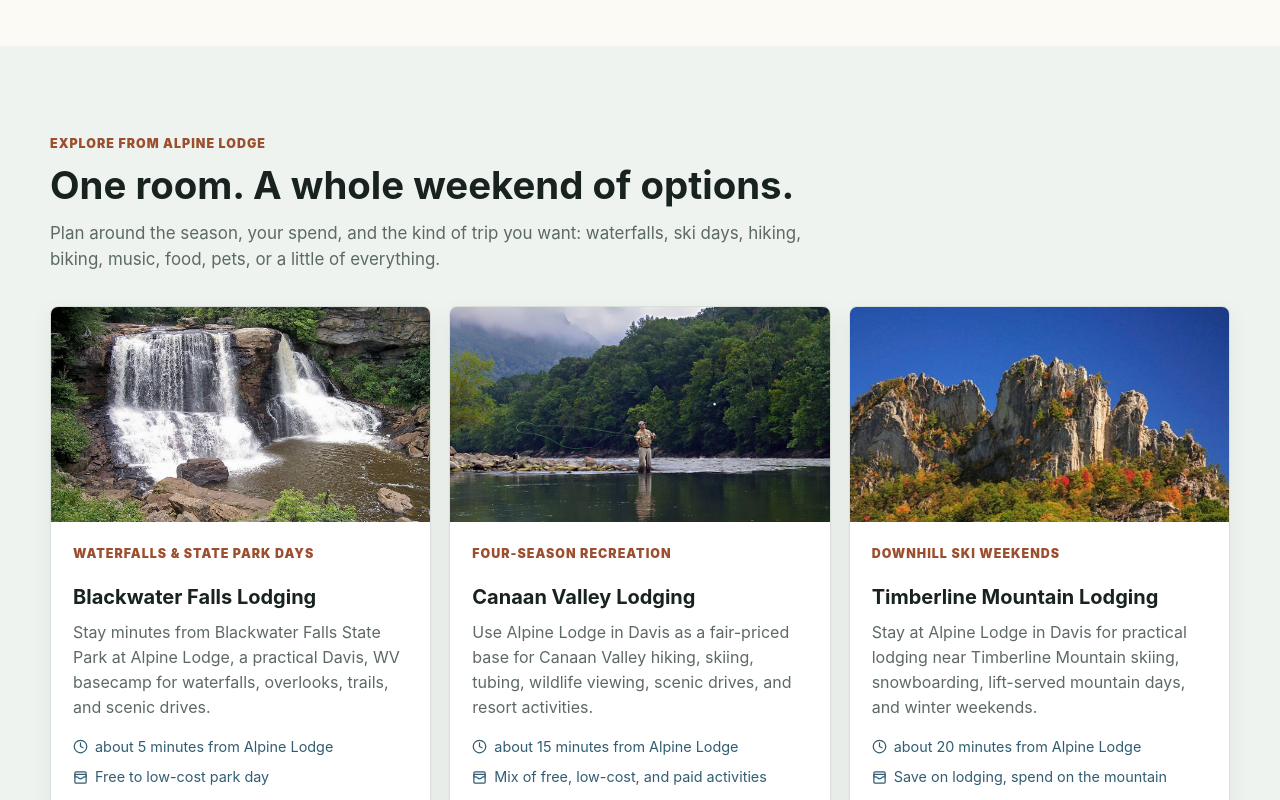
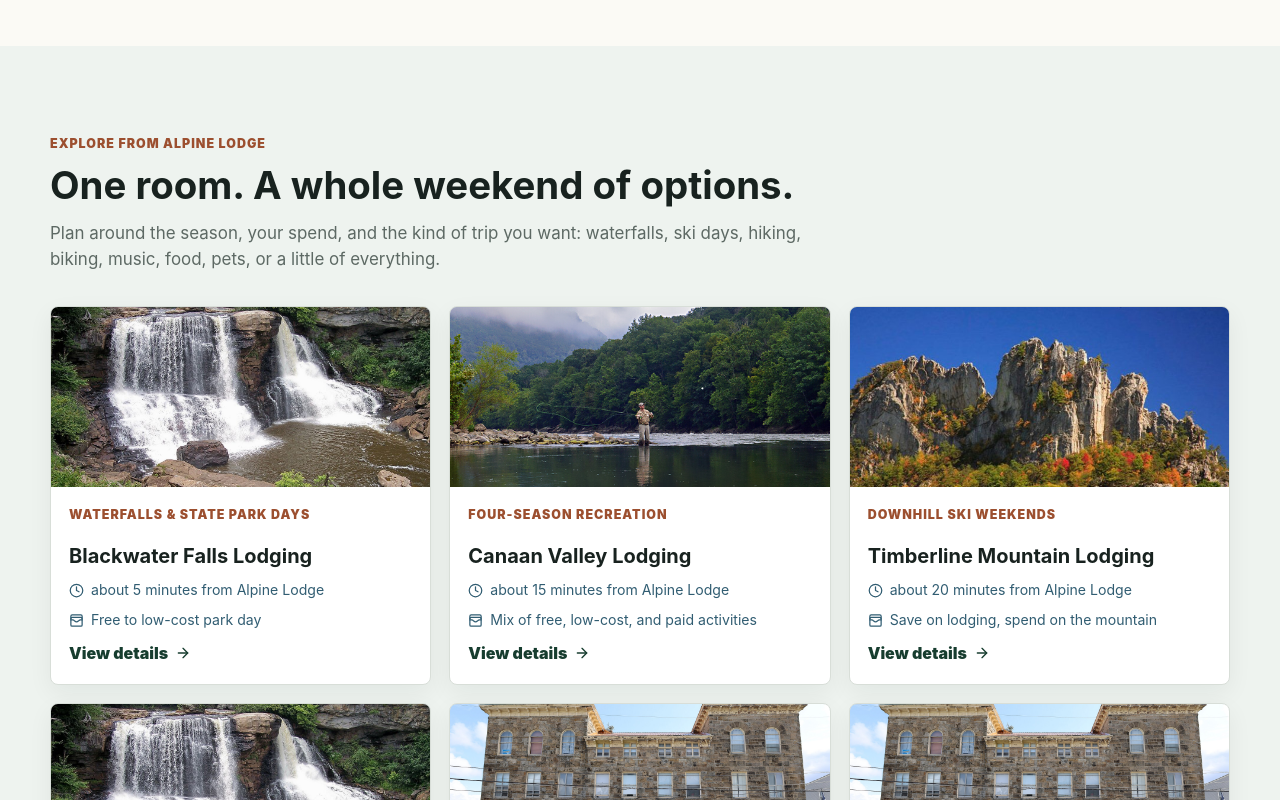
Before and after one commit to Mishidog/twhague22-alpine-lodge-website, a Next.js app: page / in a window 1280 px wide. Shown: the part 1280-2080 px from the top of the page. Built offline with nearby package versions, Linux system fonts and the light colour scheme; no server answers.

Commit message:
Tighten homepage proof and card density

```diff
--- a/app/globals.css
+++ b/app/globals.css
@@ -396,6 +396,20 @@
   display: grid;
   gap: 12px;
   padding: 22px;
+}
+
+.experience-card-compact .card-image {
+  min-height: 180px;
+}
+
+.experience-card-compact .card-body {
+  gap: 10px;
+  padding: 18px;
+}
+
+.experience-card-compact .meta-row {
+  padding-top: 2px;
+  font-size: 0.88rem;
 }
 
 .card-body p:not(.eyebrow),
@@ -1459,6 +1473,10 @@
     min-height: 330px;
   }
 
+  .experience-card-compact .card-image {
+    min-height: 170px;
+  }
+
   .booking-note {
     padding: 22px;
   }
--- a/app/page.jsx
+++ b/app/page.jsx
@@ -121,7 +121,7 @@
           />
           <div className="card-grid">
             {experiences.slice(0, 6).map((item) => (
-              <ExperienceCard key={item.slug} item={item} />
+              <ExperienceCard key={item.slug} item={item} compact />
             ))}
           </div>
           <div className="section-actions">
--- a/components/ExperienceCard.jsx
+++ b/components/ExperienceCard.jsx
@@ -2,16 +2,16 @@
 import Link from "next/link";
 import { ArrowRight, Clock, WalletCards } from "lucide-react";
 
-export function ExperienceCard({ item, hrefPrefix = "/experiences" }) {
+export function ExperienceCard({ item, hrefPrefix = "/experiences", compact = false }) {
   return (
-    <Link className="experience-card" href={`${hrefPrefix}/${item.slug}`}>
+    <Link className={`experience-card ${compact ? "experience-card-compact" : ""}`} href={`${hrefPrefix}/${item.slug}`}>
       <div className="card-image">
         <Image src={item.image} alt={item.alt || item.title} fill sizes="(max-width: 760px) 100vw, 33vw" />
       </div>
       <div className="card-body">
         <p className="eyebrow">{item.eyebrow || item.audience}</p>
         <h3>{item.title}</h3>
-        <p>{item.description}</p>
+        {!compact && <p>{item.description}</p>}
         {item.distance && (
           <div className="meta-row">
             <span>
@@ -25,7 +25,7 @@
           </div>
         )}
         <span className="text-link">
-          Plan this trip <ArrowRight aria-hidden="true" size={16} />
+          {compact ? "View details" : "Plan this trip"} <ArrowRight aria-hidden="true" size={16} />
         </span>
       </div>
     </Link>
```
Also changed, not shown: 1 other file (tests, documents, lock files or other folders).
